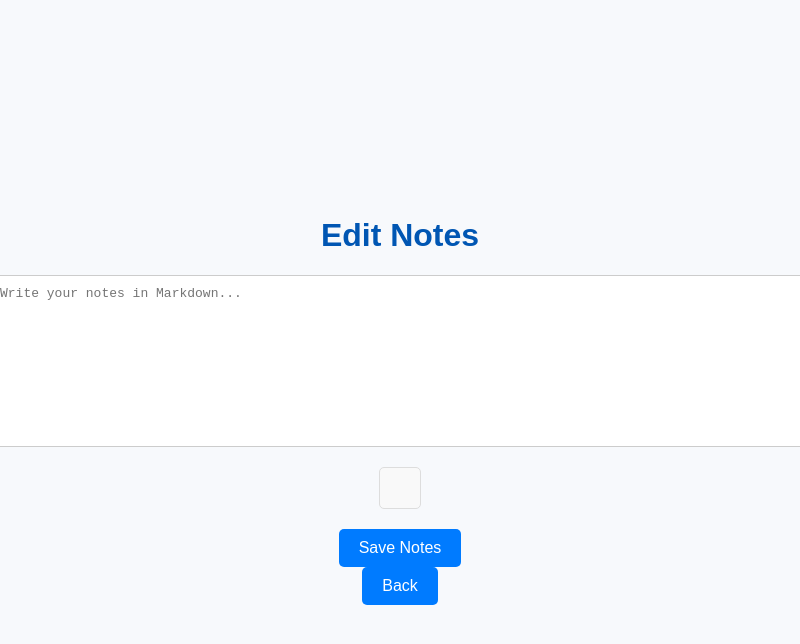
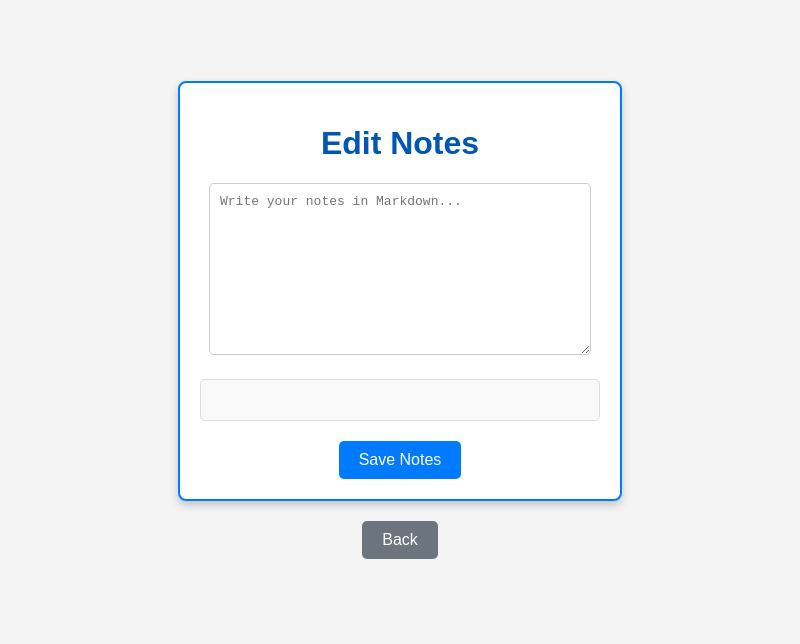
Before and after one commit to Team-07-CSE-210-FA-24/cse210-fa24-group07, an Electron app: page application/renderer/notes.html in a window 800 px wide. Drawn offline with nearby package versions, Linux system fonts and the light colour scheme; no server answers.

Commit message:
Change styling

```diff
--- a/application/renderer/notes.html
+++ b/application/renderer/notes.html
@@ -5,12 +5,15 @@
   <link rel="stylesheet" href="stylemain.css">
 </head>
 <body>
-  <h1>Edit Notes</h1>
-  <textarea id="markdown-editor" placeholder="Write your notes in Markdown..." rows="10"></textarea>
-  <div id="preview"></div>
-  <button id="save-notes">Save Notes</button>
-  <button id="back-button">Back</button>
-
+  <div class="container">
+    <form id="edit-form">
+      <h1>Edit Notes</h1>
+      <textarea id="markdown-editor" placeholder="Write your notes in Markdown..." rows="10"></textarea>
+      <div id="preview"></div>
+      <button id="save-notes">Save Notes</button>
+    </form>
+    <button id="back-button">Back</button>
+  </div>
   <script src="https://cdn.jsdelivr.net/npm/marked/marked.min.js"></script>
   <script src="./notes.js"></script>
 </body>
--- a/application/renderer/stylemain.css
+++ b/application/renderer/stylemain.css
@@ -1,15 +1,18 @@
 
 body {
   font-family: Arial, sans-serif;
+  text-align: center;
+  background-color: #f4f4f4;
   margin: 0;
   padding: 0;
-    background-color: #f7f9fc;
-    color: #333;
+}
+
+.container {
   display: flex;
+  flex-direction: column;
+  align-items: center;
   justify-content: center;
-    align-items: center;
-    height: 100vh;
-    flex-direction: column;
+  height: 80vh;
 }
 
 h1 {
@@ -17,12 +20,13 @@ body {
   color: #0056b3;
 }
 
-
 form {
   background: #fff;
   padding: 20px;
   border-radius: 10px;
-    box-shadow: 0 4px 8px rgba(0, 0, 0, 0.1);
+  border: 2px solid #007bff;
+  border-radius: 8px;
+  box-shadow: 0 4px 8px rgba(0, 0, 0, 0.2);
   max-width: 400px;
   width: 100%;
 }
@@ -55,6 +59,16 @@ body {
   background-color: #0056b3;
 }
 
+#back-button {
+  margin-top: 20px;
+  padding: 10px 20px;
+  background-color: #6c757d;
+}
+
+#back-button:hover {
+  background-color: #495057;
+}
+
 
 #view-tasks {
   margin-top: 10px;
@@ -66,7 +80,7 @@ body {
 }
 
 #markdown-editor {
-    width: 100%;
+  width: 90%;
   margin-bottom: 20px;
   font-family: monospace;
   font-size: 1em;
```
Lines whose indentation alone changed are shown as unchanged.
